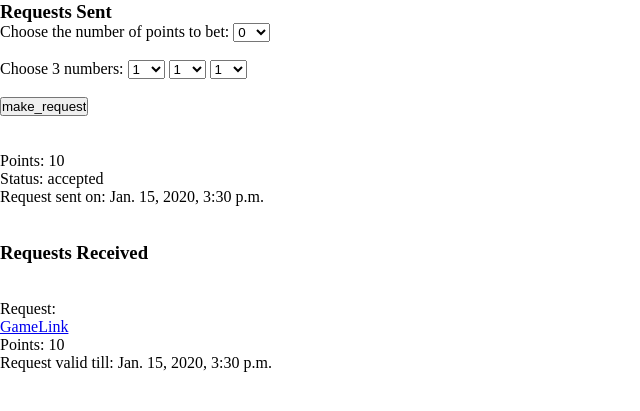
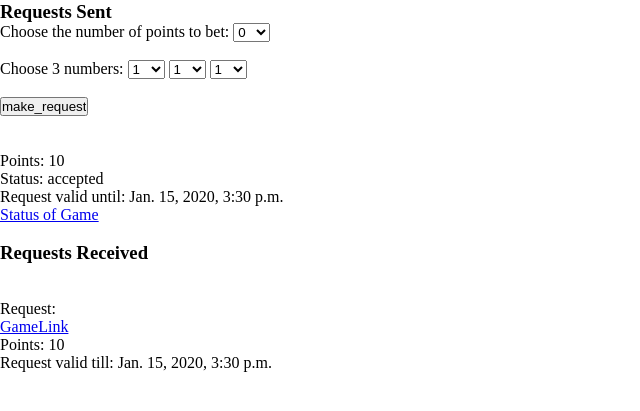
Before and after one commit to Sarvesh521/Infin8-2024, a Django app: template Infin8/base/templates/playGame.html in a window 1280 px wide. Shown: the part 357-768 px from the top of the page, without its empty margins (0-640 px from the left). Run offline with Django 5.2, Linux system fonts and the light colour scheme; the template is opened without the code that fills it: values that come from a table or form of the project are taken from there, others are empty; tables that the repository leaves empty hold one stand-in row (values such as "Sample post").

Commit message:
game status

```diff
--- a/Infin8/base/templates/gameStatus.html
+++ b/Infin8/base/templates/gameStatus.html
@@ -14,13 +14,19 @@
         <br><br>
         <p>{{status.sender_name}} chooses: {{ status.num1 }}</p>
         <p>{{status.receiver_name}} guesses: {% if status.play1 %}greater than 7{% else %}lesser than 7{% endif %}</p>
+        <p> Round was won by {% if flag1 %}{{ status.sender_name }}{% else %}{{ status.receiver_name }}{% endif %}</p>
+
 
         <br><br>
         <p>{{status.sender_name}} chooses: {{ status.num2 }}</p>
         <p>{{status.receiver_name}} guesses: {% if status.play2 %}greater than 7{% else %}lesser than 7{% endif %}</p>
+        <p> Round was won by {% if flag2 %}{{ status.sender_name }}{% else %}{{ status.receiver_name }}{% endif %}</p>
+
 
         <br><br>
         <p>{{status.sender_name}} chooses: {{ status.num3 }}</p>
         <p>{{status.receiver_name}} guesses: {% if status.play3 %}greater than 7{% else %}lesser than 7{% endif %}</p>
+        <p> Round was won by {% if flag3 %}{{ status.sender_name }}{% else %}{{ status.receiver_name }}{% endif %}</p>
+
     {% endif %}
 {% endblock content %}
--- a/Infin8/base/templates/playGame.html
+++ b/Infin8/base/templates/playGame.html
@@ -90,7 +90,11 @@
                 <div>
                     <br><br/>
                     <p> Points: {{ out_request.points }}</p> <p>Status: {{ out_request.game_status}} </p>
-                    <p>Request sent on: {{out_request.valid_until}}</p>
+                    <p>Request valid until: {{out_request.valid_until}}</p>
+                    {% if out_request.game_status != "pending" %}
+                        <a href="{% url 'statusGame' out_request.game_link %}"/>Status of Game</a>
+                    {% else %}
+                    {% endif %}
                     <br><br/>
                 </div>
             {% endfor %}
```
